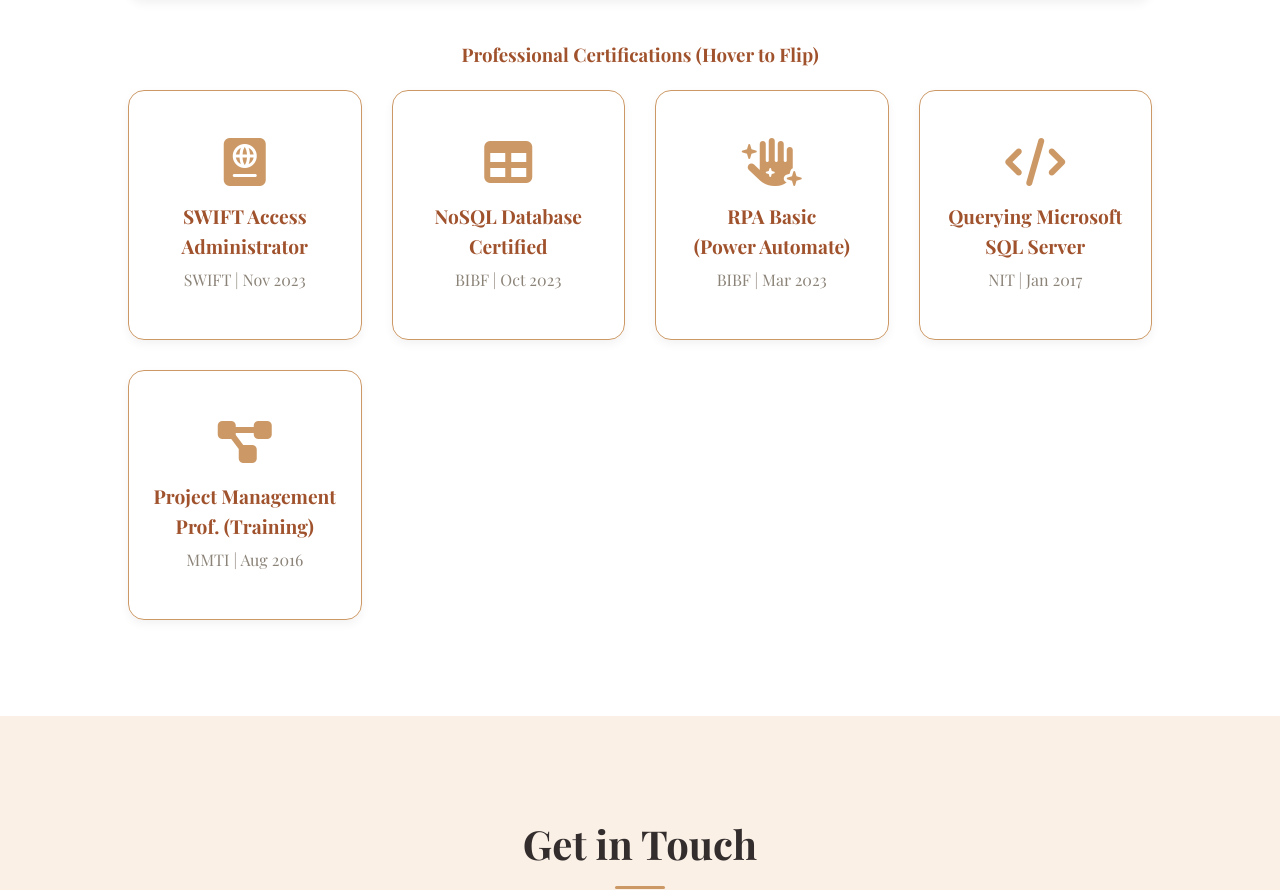
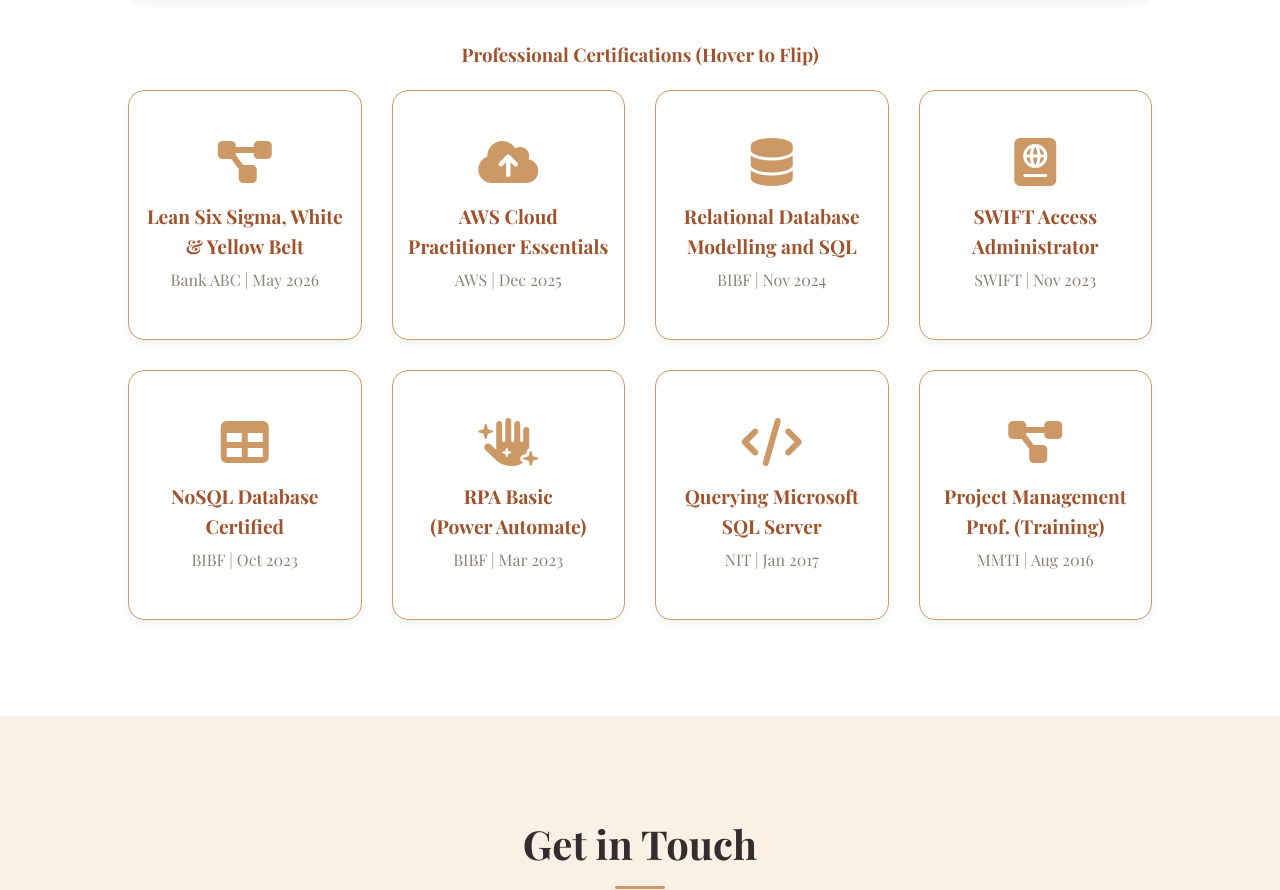
Before and after one commit to Amin-Mohd/Amin-CV, a plain HTML site: page index.html in a window 1280 px wide. Shown: the part 3906-4796 px from the top of the page. Drawn offline with nearby package versions, Linux system fonts and the light colour scheme; a web font is replaced by a local one.

Commit message:
Update index.html

```diff
--- a/index.html
+++ b/index.html
@@ -605,6 +605,52 @@
 
             <div class="cert-grid">
 
+				<div class="flip-card reveal">
+					<div class="flip-card-inner">
+						<div class="flip-card-front">
+							<!-- Sigma/Process icon -->
+							<i class="fas fa-project-diagram cert-icon"></i>
+							<h3>Lean Six Sigma, White & Yellow Belt</h3>
+							<p style="color: var(--text-secondary);">Bank ABC | May 2026</p>
+						</div>
+						<div class="flip-card-back">
+							<i class="fas fa-robot" style="font-size: 2rem;"></i>
+							<p><strong>Key Achievement:</strong> Successfully implemented EOD full automation on core banking system. <br> Streamline workflows and eliminate manual inefficiencies.</p>
+						</div>
+					</div>
+				</div>
+
+				<div class="flip-card reveal">
+					<div class="flip-card-inner">
+						<div class="flip-card-front">
+							<!-- Official-style AWS cloud icon -->
+							<i class="fas fa-cloud-upload-alt cert-icon"></i>
+							<h3>AWS Cloud Practitioner Essentials</h3>
+							<p style="color: var(--text-secondary);">AWS | Dec 2025</p>
+						</div>
+						<div class="flip-card-back">
+							<i class="fab fa-aws" style="font-size: 2rem;"></i>
+							<p>Validated global knowledge of the AWS Cloud platform, including basic security, architecture, pricing, and support models (CLF-C02).</p>
+						</div>
+					</div>
+				</div>
+
+				<div class="flip-card reveal">
+					<div class="flip-card-inner">
+						<div class="flip-card-front">
+							<!-- Database icon for the front -->
+							<i class="fas fa-database cert-icon"></i>
+							<h3>Relational Database Modelling and SQL</h3>
+							<p style="color: var(--text-secondary);">BIBF | Nov 2024</p>
+						</div>
+						<div class="flip-card-back">
+							<!-- Table icon for the back -->
+							<i class="fas fa-table" style="font-size: 2rem;"></i>
+							<p>Understanding of core relational schema design, normalization, and SQL querying for data management.</p>
+						</div>
+					</div>
+				</div>
+
                 <div class="flip-card reveal">
                     <div class="flip-card-inner">
                         <div class="flip-card-front">
```
